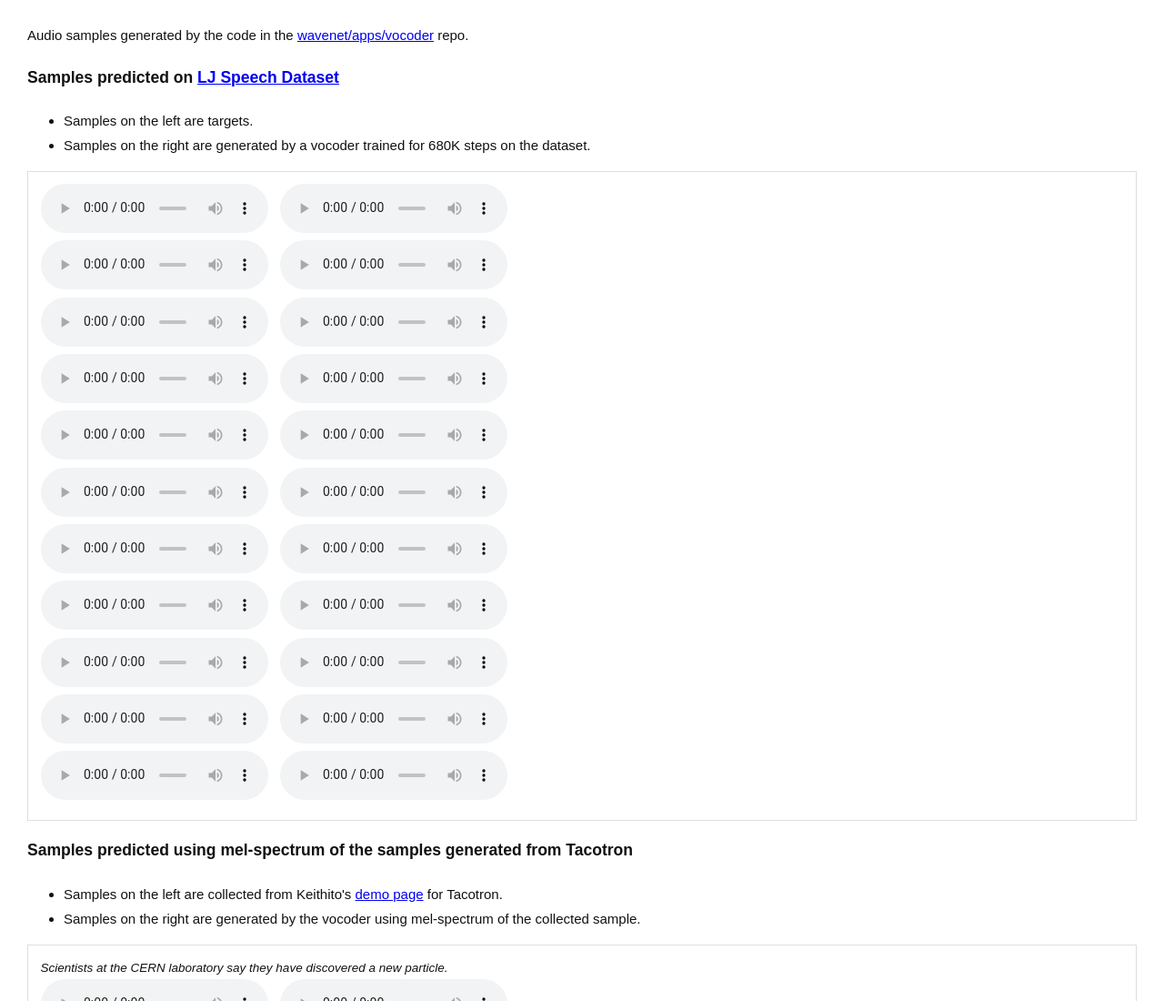
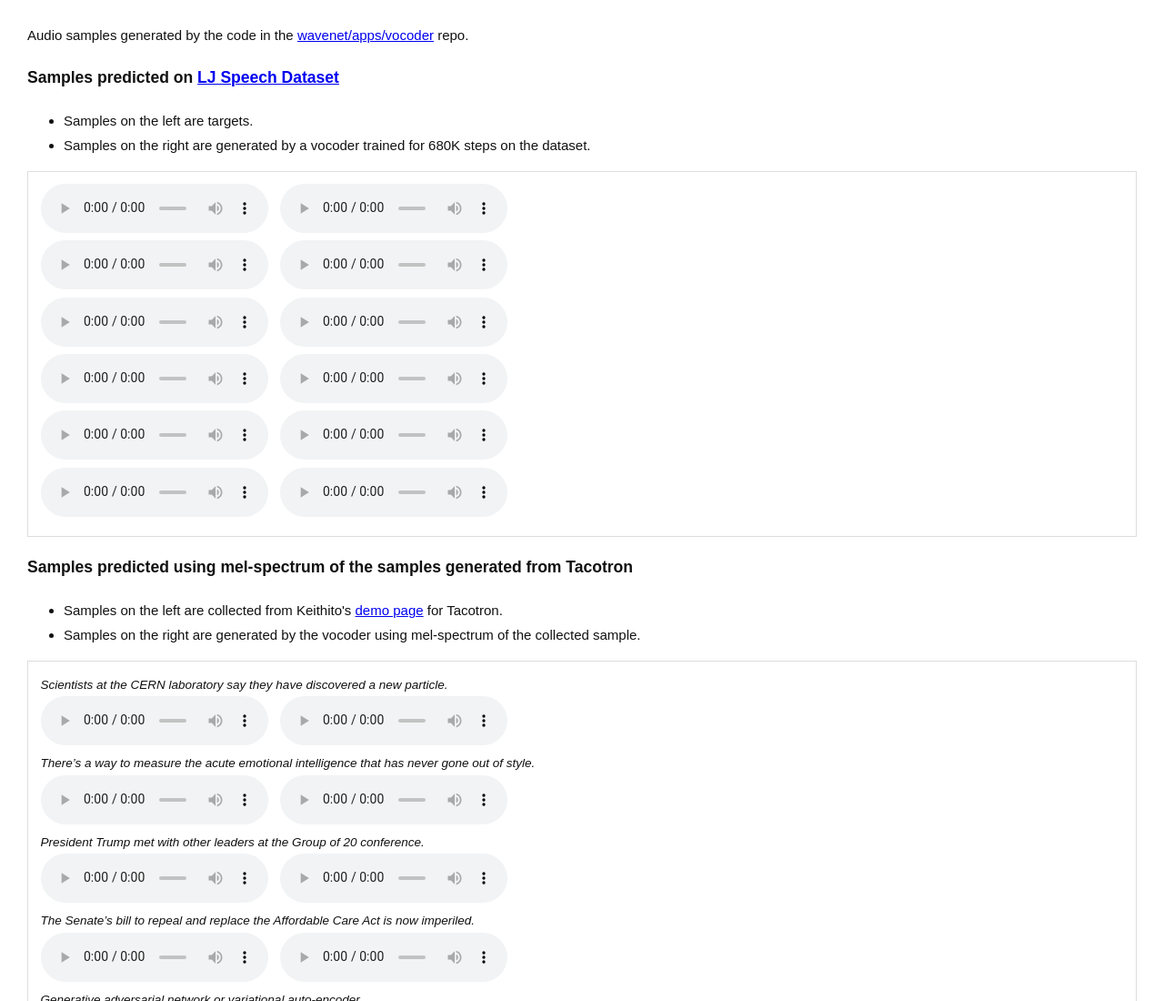
Before and after one commit to twidddj/twidddj.github.io, a plain HTML site: page docs/vocoder/index.html in a window 1280 px wide. Shown: the top 1100 px of the page at 91% size. Drawn offline with Linux system fonts and the light colour scheme.

Commit message:
update page

```diff
--- a/docs/vocoder/index.html
+++ b/docs/vocoder/index.html
@@ -50,16 +50,6 @@ audio {
             <audio src="samples/4_predicted.wav" controls></audio><br>
             <audio src="samples/5_target.wav" controls></audio>
             <audio src="samples/5_predicted.wav" controls></audio><br>
-            <audio src="samples/6_target.wav" controls></audio>
-            <audio src="samples/6_predicted.wav" controls></audio><br>
-            <audio src="samples/7_target.wav" controls></audio>
-            <audio src="samples/7_predicted.wav" controls></audio><br>
-            <audio src="samples/8_target.wav" controls></audio>
-            <audio src="samples/8_predicted.wav" controls></audio><br>
-            <audio src="samples/9_target.wav" controls></audio>
-            <audio src="samples/9_predicted.wav" controls></audio><br>
-            <audio src="samples/10_target.wav" controls></audio>
-            <audio src="samples/10_predicted.wav" controls></audio><br>
         </p>
     </div>
     <div>
```
